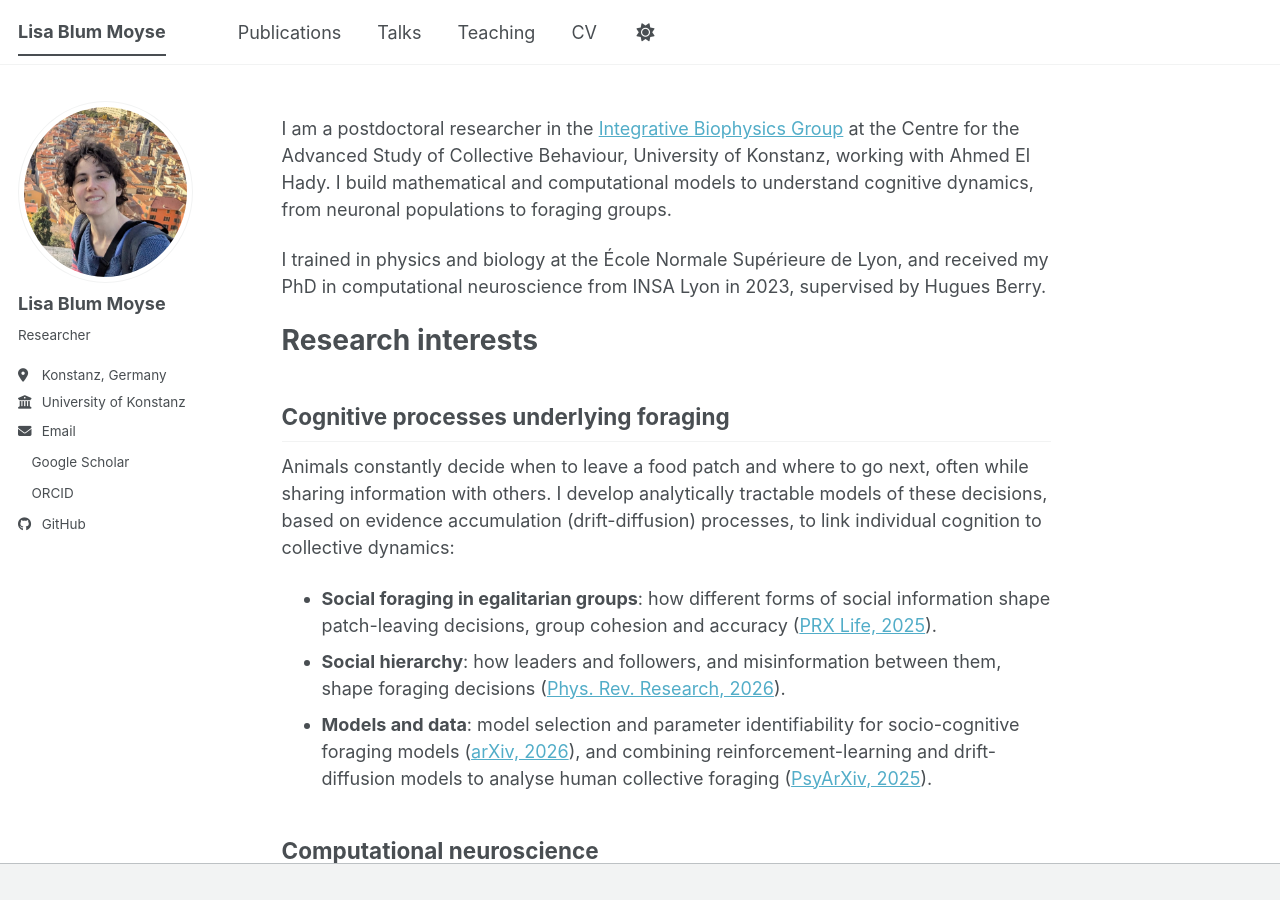
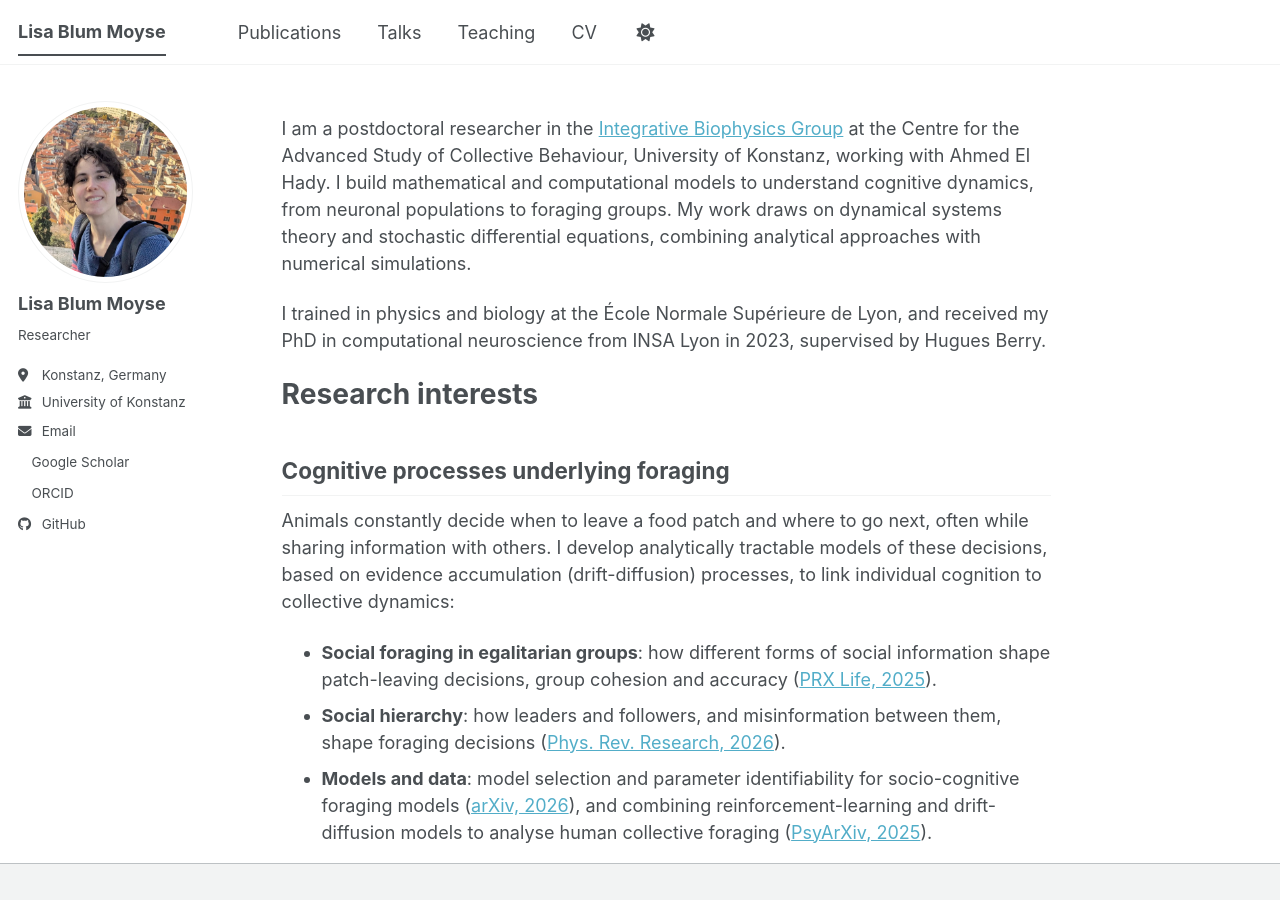
Before and after one commit to lblummoyse/lblummoyse.github.io, a Jekyll site: the page built from _pages/about.md, in a window 1280 px wide and 900 px high. Built offline with Jekyll 4.4.1, drawn with Linux system fonts in a browser that asks for light colours; a style sheet for code colours, icons or effects is not loaded.

Commit message:
Update about.md

```diff
--- a/_pages/about.md
+++ b/_pages/about.md
@@ -9,13 +9,12 @@ redirect_from:
 
 
 
-I am a postdoctoral researcher in the [Integrative Biophysics Group](https://www.exc.uni-konstanz.de/collective-behaviour/about-us/people/integrative-biophysics-group/) at the Centre for the Advanced Study of Collective Behaviour, University of Konstanz, working with Ahmed El Hady. I build mathematical and computational models to understand cognitive dynamics, from neuronal populations to foraging groups.
+I am a postdoctoral researcher in the [Integrative Biophysics Group](https://www.exc.uni-konstanz.de/collective-behaviour/about-us/people/integrative-biophysics-group/) at the Centre for the Advanced Study of Collective Behaviour, University of Konstanz, working with Ahmed El Hady. I build mathematical and computational models to understand cognitive dynamics, from neuronal populations to foraging groups. My work draws on dynamical systems theory and stochastic differential equations, combining analytical approaches with numerical simulations.
 
 I trained in physics and biology at the École Normale Supérieure de Lyon, and received my PhD in computational neuroscience from INSA Lyon in 2023, supervised by Hugues Berry.
 
 Research interests
 ======
-
 ## Cognitive processes underlying foraging
 
 Animals constantly decide when to leave a food patch and where to go next, often while sharing information with others. I develop analytically tractable models of these decisions, based on evidence accumulation (drift-diffusion) processes, to link individual cognition to collective dynamics:
```
